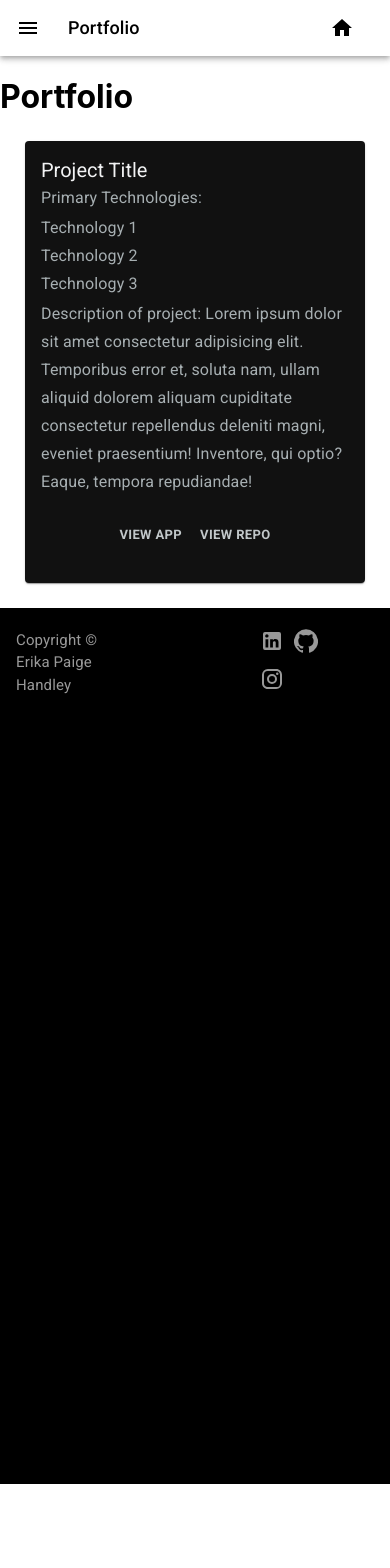
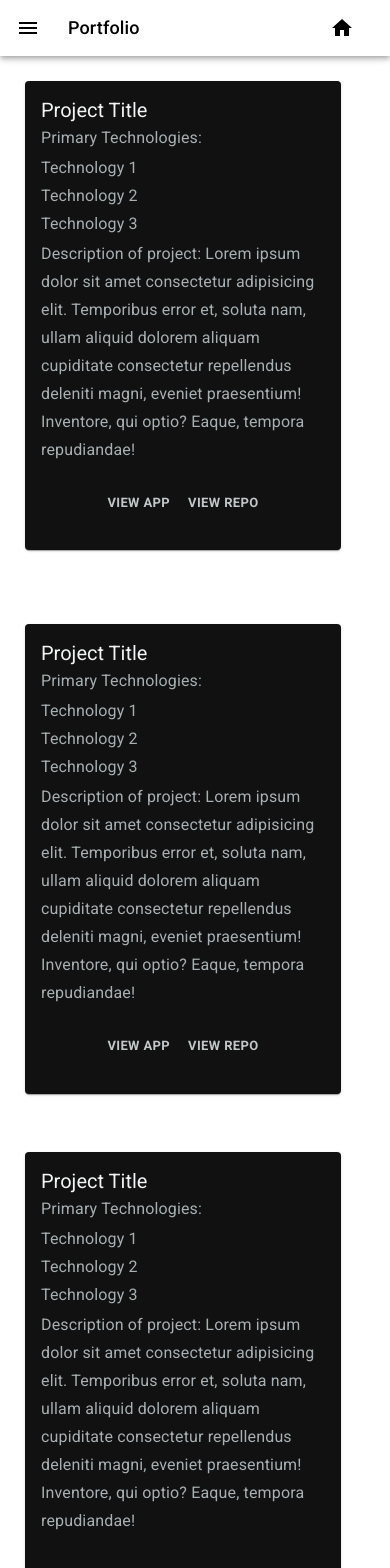
Before and after one commit to erikapaige/portfolioReactMaterialUI, a React (Create React App) app: page /portfolio in a window 390 px wide. Shown: the top 1568 px of the page. Before the commit the page ends 1484 px from the top, so only its background shows below. Built offline with nearby package versions, Linux system fonts and the light colour scheme.

Commit message:
mobile responsive cards on portolfio page

```diff
--- a/src/components/PortfolioCard/PortfolioCard.js
+++ b/src/components/PortfolioCard/PortfolioCard.js
@@ -28,7 +28,6 @@
   },
   CardMedia: {
     width: 160,
-
   },
   titleTxt:{
     color: '#F2F3F4',
--- a/src/pages/Portfolio/Portfolio.js
+++ b/src/pages/Portfolio/Portfolio.js
@@ -1,13 +1,36 @@
 import React from 'react'
+import { makeStyles } from '@material-ui/core/styles'
+import Paper from '@material-ui/core/Paper'
+import Grid from '@material-ui/core/Grid'
 import PortfolioCard from '../../components/PortfolioCard'
 
+const useStyles = makeStyles((theme) => ({
+  root: {
+    flexGrow: 1,
+  },
+  border: {
+    marginTop: '15px',
+  },
+  card: {
+    marginLeft: '10px',
+    marginRight: '10px',
+  },
+}))
+
 const Portfolio = () => {
+  const classes = useStyles()
 
   return (
-    <>
-    <h1>Portfolio</h1>
-    <PortfolioCard />
-    </>
+    <Grid container spacing={1}>
+      <Grid container item xs={12} spacing={3}>
+        <PortfolioCard />
+        <PortfolioCard />
+      </Grid>
+      <Grid container item xs={12} spacing={3}>
+        <PortfolioCard />
+        <PortfolioCard />
+      </Grid>
+    </Grid>
   )
 }
 
```
